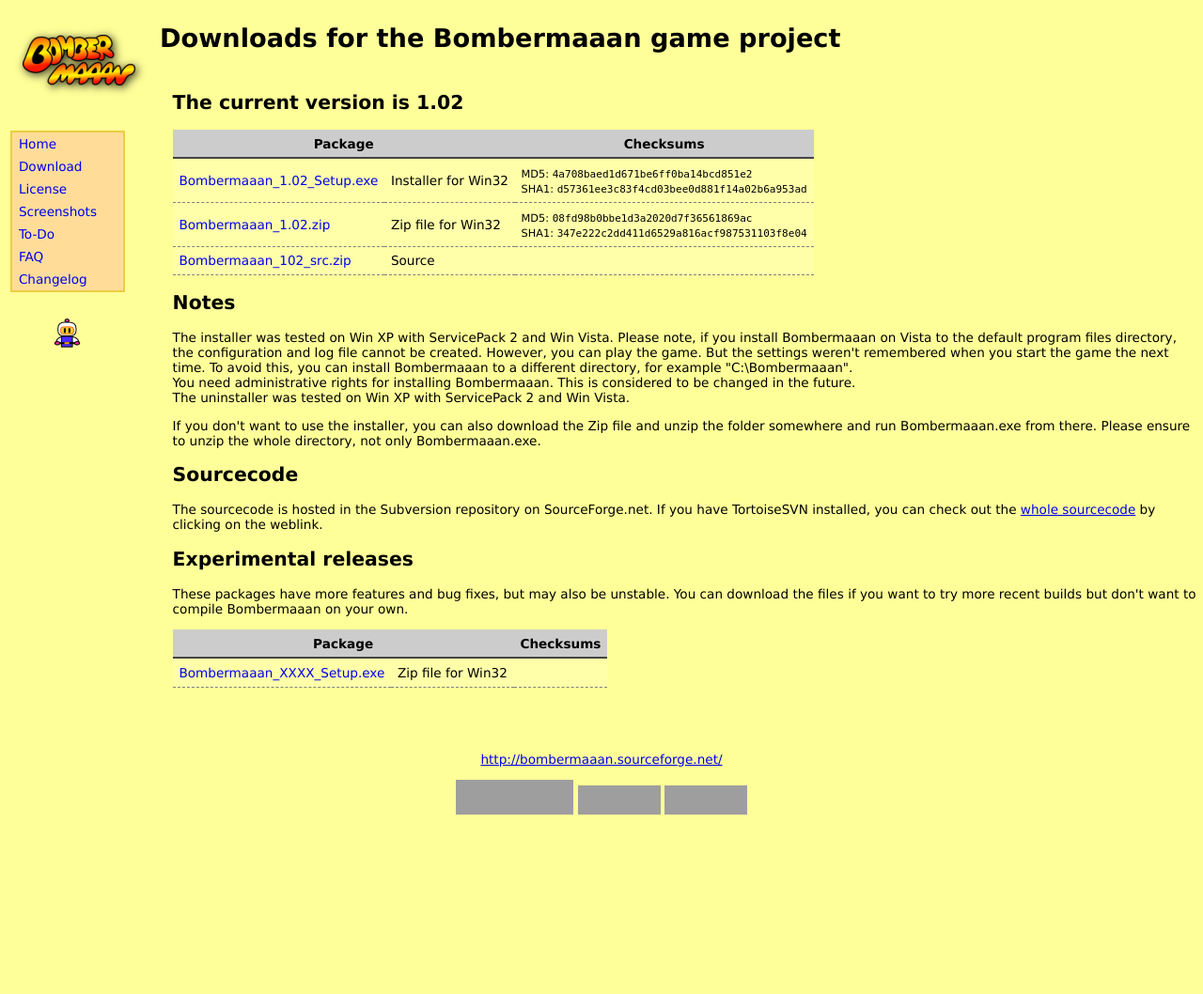
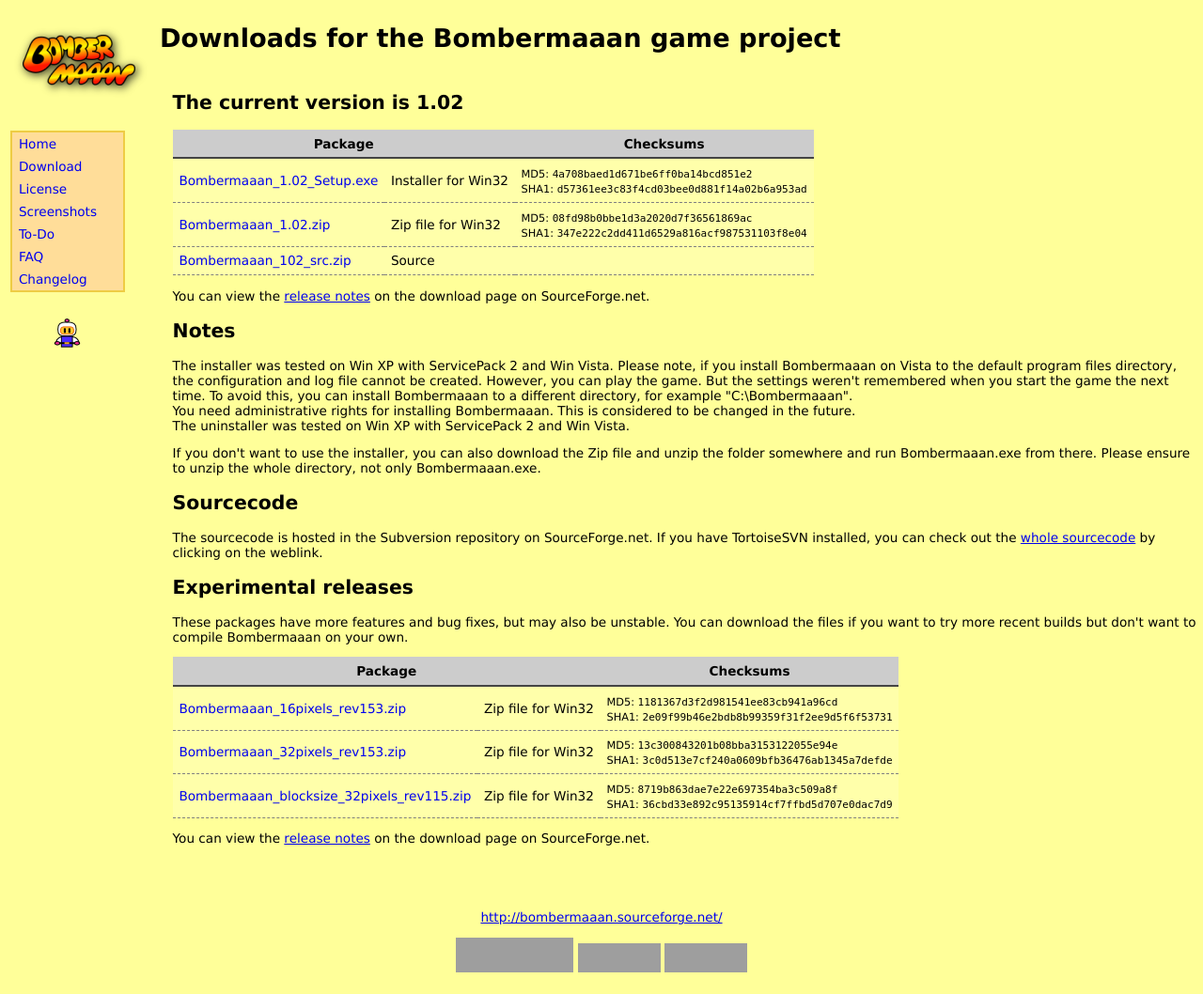
Before and after one commit to carstene1ns/Bombermaaan-R, a PHP site: page /download.php in a window 1280 px wide. Shown: the whole page at 94% size. Before the commit the page ends 867 px from the top, so only its background shows below. Run offline with PHP 8.4, Linux system fonts and the light colour scheme; data that the repository does not hold is empty; grey boxes are pictures that could not be loaded.

Commit message:
Added experimental file links, added link for release notes

```diff
--- a/web/download.php
+++ b/web/download.php
@@ -27,8 +27,22 @@ $downloads = array(
 	),
 	"experimental" => array(
 		array(
-	"Bombermaaan_XXXX_Setup.exe",
+		"Bombermaaan_16pixels_rev153.zip",
 		"Zip file for Win32",
+		"1181367d3f2d981541ee83cb941a96cd",  // MD5
+		"2e09f99b46e2bdb8b99359f31f2ee9d5f6f53731",  // SHA1
+		),
+		array(
+		"Bombermaaan_32pixels_rev153.zip",
+		"Zip file for Win32",
+		"13c300843201b08bba3153122055e94e",  // MD5
+		"3c0d513e7cf240a0609bfb36476ab1345a7defde",  // SHA1
+		),
+		array(
+		"Bombermaaan_blocksize_32pixels_rev115.zip",
+		"Zip file for Win32",
+		"8719b863dae7e22e697354ba3c509a8f",  // MD5
+		"36cbd33e892c95135914cf7ffbd5d707e0dac7d9",  // SHA1
 		),
 	),
 );
@@ -78,6 +92,10 @@ foreach ( $downloads[ "stable" ] as $item ) {
 ?>
 
 </table>
+
+<p>
+You can view the <a href="https://sourceforge.net/project/showfiles.php?group_id=81520">release notes</a> on the download page on SourceForge.net.
+</p>
 
 <h2>Notes</h2>
 
@@ -142,6 +160,10 @@ foreach ( $downloads[ "experimental" ] as $item ) {
 
 </table>
 
+<p>
+You can view the <a href="https://sourceforge.net/project/showfiles.php?group_id=81520">release notes</a> on the download page on SourceForge.net.
+</p>
+
 </div>
 
 <?php
```
Lines whose indentation alone changed are shown as unchanged.
